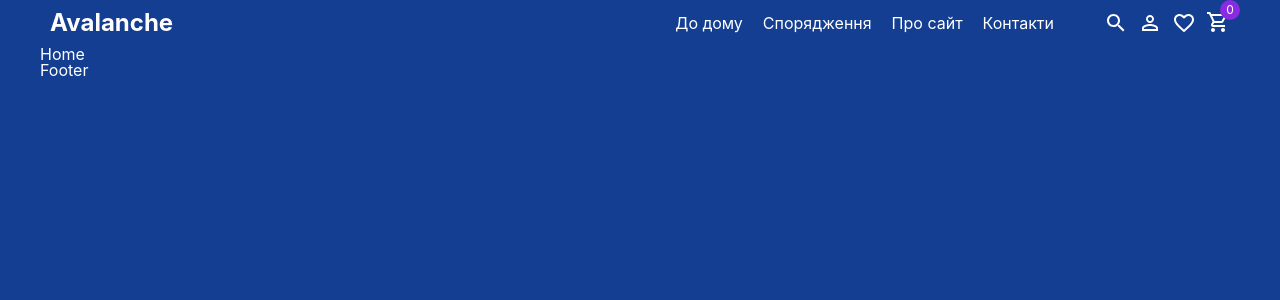
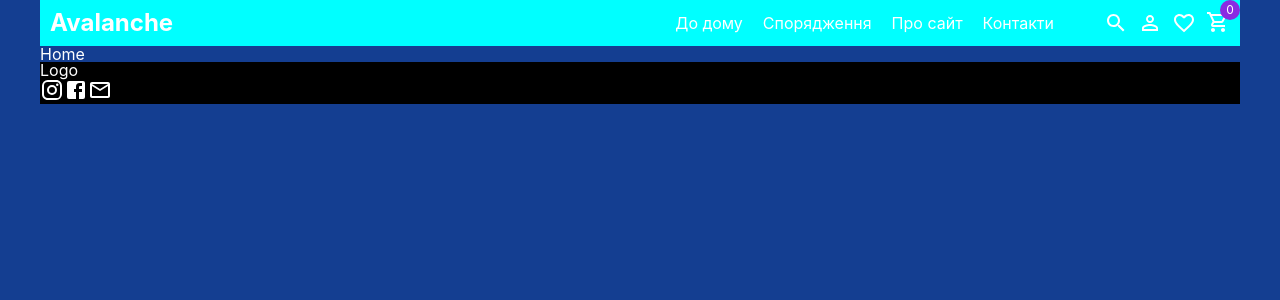
Before and after one commit to Maaaksl87/ecommerce, a React (Create React App) app: page / in a window 1280 px wide. Shown: the top 300 px of the page. Built offline with nearby package versions, Linux system fonts and the light colour scheme; the HTML template or start-up script is replaced by a standard one.

Commit message:
add footer structure

```diff
--- a/src/components/Footer/Footer.jsx
+++ b/src/components/Footer/Footer.jsx
@@ -1,7 +1,41 @@
-import React from "react"
+import React from "react";
+import { Link } from "react-router-dom";
+
+import InstagramIcon from '@mui/icons-material/Instagram'; // інстаграм
+import FacebookIcon from '@mui/icons-material/Facebook'; // фейсбук
+import MailOutlineIcon from '@mui/icons-material/MailOutline'; // емейл
+
+import "./Footer.scss"
 const Footer = () => {
     return (
-        <div>Footer</div>
+        <footer className="footer">
+            <div className="container">
+                <div className="footer__row">
+                    <div className="footer__col footer__logo">
+                        <Link to="/">Logo</Link>
+                    </div>
+                    <div className="footer__col">
+                        <h2 className="footer__title"></h2>
+                        <div className="footer__nav"></div>
+                    </div>
+                    <div className="footer__col">
+                        <h2 className="footer__title"></h2>
+                        <div className="footer__nav"></div>
+                    </div>
+                    <div className="footer__col">
+                        <h2 className="footer__subscribe"></h2>
+                        <div className="footer__title"></div>
+                    </div>
+                    <ul className="icons">
+                        <InstagramIcon />
+                        <FacebookIcon />
+                        <MailOutlineIcon />
+                    </ul>
+                </div>
+
+                <div className="footer__bottom"></div>
+            </div>
+        </footer>
     )
 }
 
--- /dev/null
+++ b/src/components/Footer/Footer.scss
@@ -0,0 +1,3 @@
+.footer{
+    background-color: black;
+}
--- a/src/components/Navbar/Navbar.scss
+++ b/src/components/Navbar/Navbar.scss
@@ -1,4 +1,5 @@
 .navbar {
+    background-color: aqua;
     color: white;
     position: relative;
     top: 0;
```
